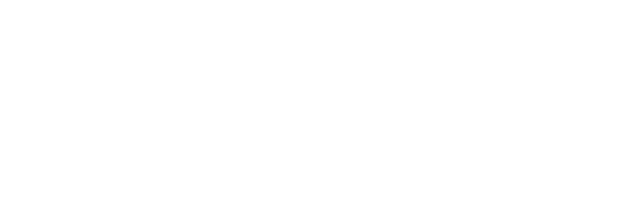
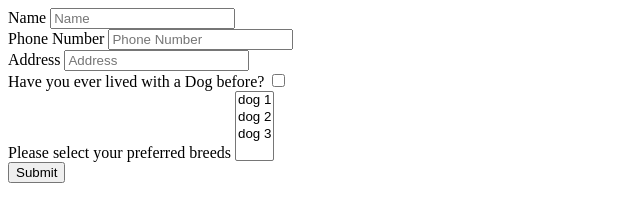
Before and after one commit to acciojob/dog-adoption-application-Sarath-Dharmaraj, a website: page main.html in a window 1280 px wide. Shown: the whole page, without its empty margins (0-640 px from the left). Drawn offline with Linux system fonts and the light colour scheme.

Commit message:
created a submission

```diff
--- a/main.html
+++ b/main.html
@@ -8,6 +8,24 @@
 
 <body>
 	<!-- the entire body must be written by student -->
+
+	<form method="post">
+		<label for="name">Name</label>
+		<input type="text" name="name" id="name" placeholder="Name" required> <br>
+		<label for="phone">Phone Number</label>
+		<input type="text" name="phone" id="phone" placeholder="Phone Number" required> <br>
+		<label for="address">Address</label>
+		<input type="text" name="address" id="address" placeholder="Address" required> <br>
+		<label for="checkbox">Have you ever lived with a Dog before?</label>
+		<input type="checkbox" name="checkbox" id="checkbox" required> <br>
+		<label for="multiSelect">Please select your preferred breeds</label>
+		<select name="multiSelect" id="multiSelect" multiple>
+			<option value="1">dog 1</option>
+			<option value="2">dog 2</option>
+			<option value="3">dog 3</option>
+		</select><br>
+		<button  type="submit">Submit</button>
+	</form>
     <script type="text/javascript" src="./script.js">
 </script>
 
```
